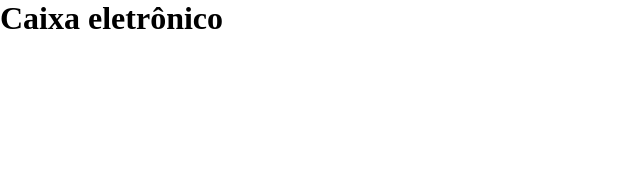
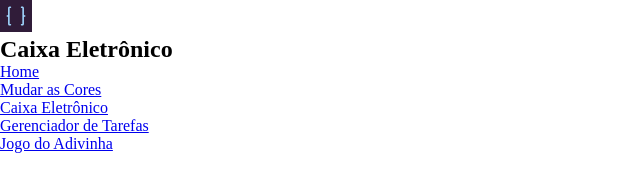
Before and after one commit to agleicesousa/oficina-capacita-brasil, a website: page src/pages/caixaEletronico/index.html in a window 1280 px wide. Shown: the whole page, without its empty margins (0-640 px from the left). Drawn offline with nearby package versions, Linux system fonts and the light colour scheme; files that its build step writes are made by us from their sources.

Commit message:
feat: est. inicial header

```diff
--- a/src/pages/caixaEletronico/index.html
+++ b/src/pages/caixaEletronico/index.html
@@ -7,6 +7,22 @@
     <title>Caixa eletrônico</title>
 </head>
 <body>
-    <h1>Caixa eletrônico</h1>
+    <header>
+        <section class="logo-section">
+            <img src="../../assets/logo.png" alt="Logo">
+            <h1>Caixa Eletrônico</h1>
+        </section>
+        <section class="nav-section">
+            <nav>
+                <ul>
+                    <li><a href="../../../index.html">Home</a></li>
+                    <li><a href="../mudarCores/index.html">Mudar as Cores</a></li>
+                    <li><a class="active" href="../caixaEletronico/index.html">Caixa Eletrônico</a></li>
+                    <li><a href="../gerenciarTarefas/index.html">Gerenciador de Tarefas</a></li>
+                    <li><a href="../jogoDoAdivinha/index.html">Jogo do Adivinha</a></li>
+                </ul>
+            </nav>
+        </section>
+    </header>
 </body>
 </html>
```
